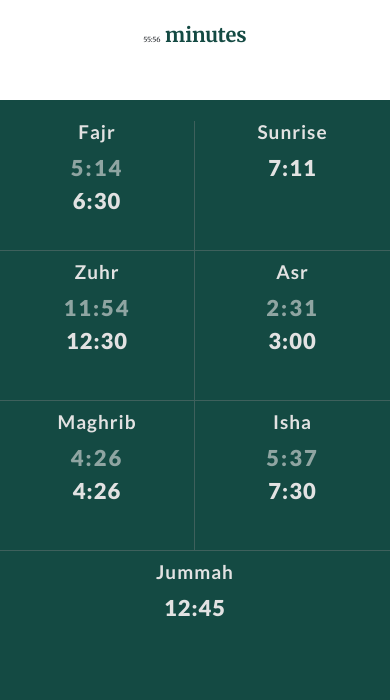
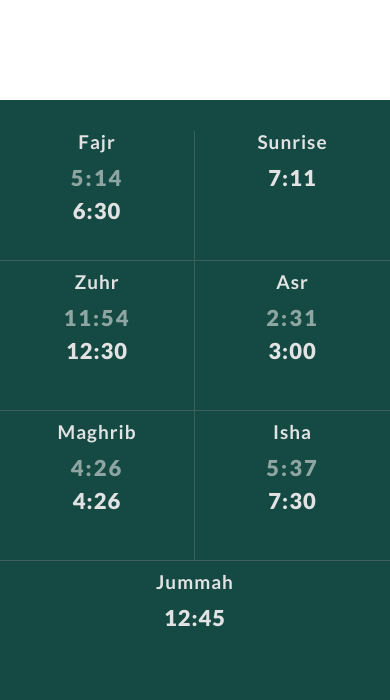
Before and after one commit to afrozmridula/Leagrave-Hall-Mosque, a plain HTML site: page index.html in a window 390 px wide. Shown: the part 171-871 px from the top of the page. Drawn offline with nearby package versions, Linux system fonts and the light colour scheme.

Commit message:
removed padding and changed height

```diff
--- a/css/style.css
+++ b/css/style.css
@@ -77,13 +77,10 @@ body{
     font-weight: bolder;
     font-family: 'Merriweather', serif;
 }
-.x-board-modern #banner-section .next-prayer-time{
-    padding-top: 130px;
-}
 .x-board-modern #time-table-section{
     background-color: rgb(20,74,67);
-    padding-top: 5px;
-    height: 288px;
+    padding-top: 15px;
+    height: 340px;
 }
 .x-board-modern #time-table-section .row{
     width: 100%;
@@ -217,9 +214,6 @@ body{
         font-weight: bolder;
         font-family: 'Merriweather', serif;
     }
-    .x-board-modern #banner-section .next-prayer-time{
-        padding-top: 130px;
-    }
     .x-board-modern .icon{
         font-size: 23px;
     }
@@ -287,9 +281,6 @@ body{
         font-weight: bolder;
         font-family: 'Merriweather', serif;
     }
-    .x-board-modern #banner-section .next-prayer-time{
-        padding-top: 125px;
-    }
     .x-board-modern .icon{
         font-size: 22px;
     }
@@ -340,9 +331,6 @@ body{
         font-weight: bolder;
         font-family: 'Merriweather', serif;
     }
-    .x-board-modern #banner-section .next-prayer-time{
-        padding-top: 122px;
-    }
     .x-board-modern .icon{
         font-size: 22px;
     }
@@ -389,9 +377,6 @@ body{
         color: rgb(20,74,67);
         font-weight: bolder;
         font-family: 'Merriweather', serif;
-    }
-    .x-board-modern #banner-section .next-prayer-time{
-        padding-top: 122px;
     }
     .x-board-modern .icon{
         font-size: 20px;
@@ -441,9 +426,6 @@ body{
         font-weight: bolder;
         font-family: 'Merriweather', serif;
     }
-    .x-board-modern #banner-section .next-prayer-time{
-        padding-top: 117px;
-    }
 }
 
 @media (max-width: 787px){
@@ -479,9 +461,6 @@ body{
         color: rgb(20,74,67);
         font-weight: bolder;
         font-family: 'Merriweather', serif;
-    }
-    .x-board-modern #banner-section .next-prayer-time{
-        padding-top: 110px;
     }
     .x-board-modern .icon{
         font-size: 17px;
@@ -576,9 +555,6 @@ body{
         font-weight: bolder;
         font-family: 'Merriweather', serif;
     }
-    .x-board-modern #banner-section .next-prayer-time{
-        padding-top: 80px;
-    }
     .x-board-modern .icon{
         font-size: 25px;
     }
@@ -666,9 +642,6 @@ body{
         font-weight: bolder;
         font-family: 'Merriweather', serif;
     }
-    .x-board-modern #banner-section .next-prayer-time{
-        padding-top: 70px;
-    }
     .x-board-modern .icon{
         font-size: 15px;
     }
@@ -745,9 +718,6 @@ body{
         font-weight: bolder;
         font-family: 'Merriweather', serif;
     }
-    .x-board-modern #banner-section .next-prayer-time{
-        padding-top: 50px;
-    }
     .x-board-modern .icon{
         font-size: 16px;
     }
```
